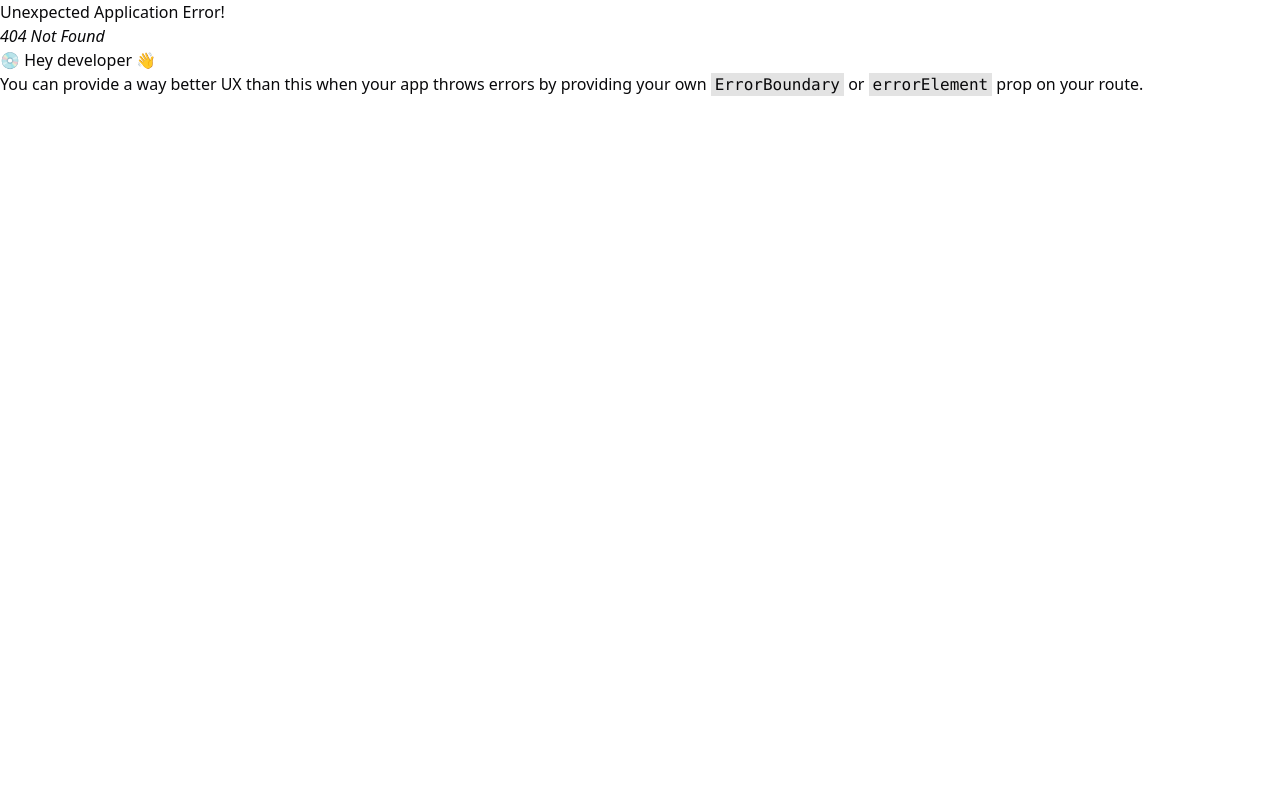
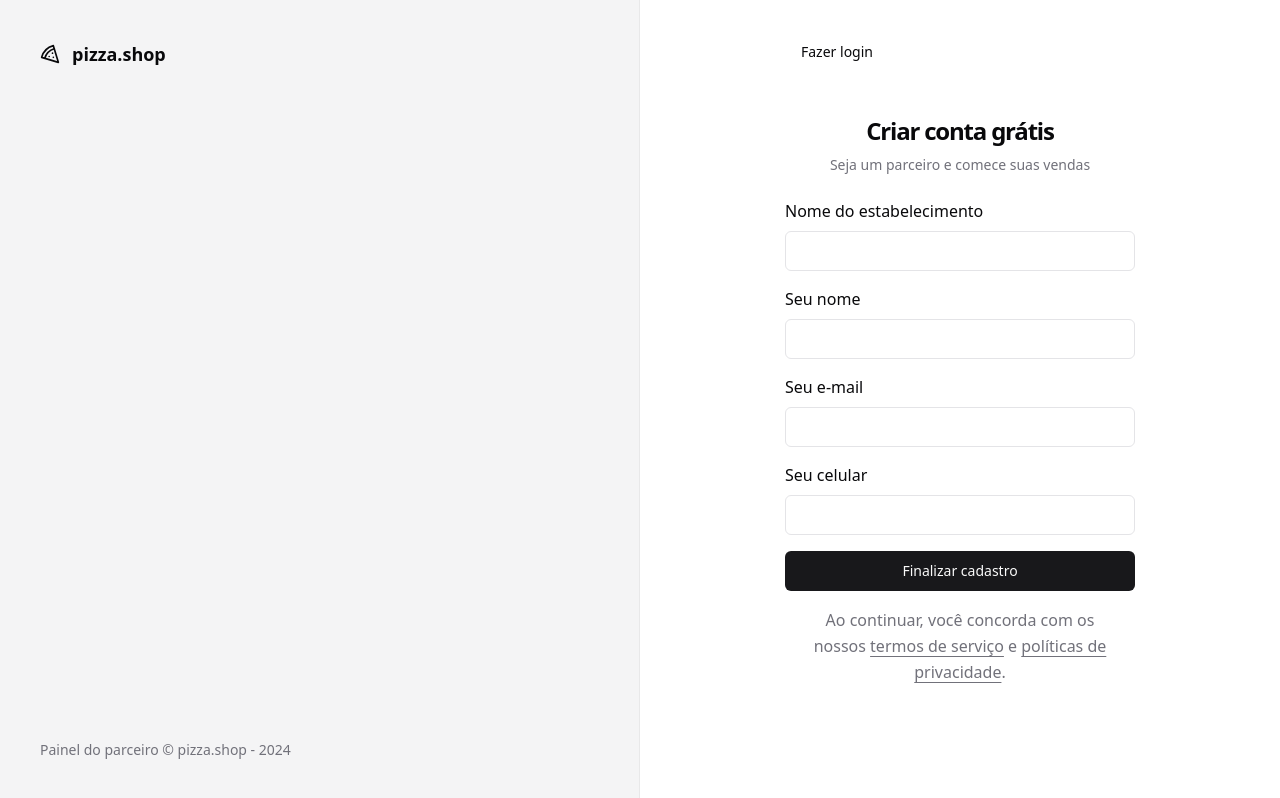
Before and after one commit to Gih2139Sanches/Pizza-Shop, a React app: page /sign-up in a window 1280 px wide. Before the commit this address had no page. Built offline with nearby package versions, Linux system fonts and the light colour scheme; the HTML template or start-up script is replaced by a standard one.

Commit message:
Criação da página de cadastro do resturante

```diff
--- a/src/pages/_layouts/auth.tsx
+++ b/src/pages/_layouts/auth.tsx
@@ -14,7 +14,7 @@
                 </footer>
             </div>
 
-            <div className='flex flex-col items-center justify-center'>
+            <div className='flex flex-col items-center justify-center relative'>
                 <Outlet />
             </div>
         </div>
--- a/src/pages/auth/sign-in.tsx
+++ b/src/pages/auth/sign-in.tsx
@@ -3,6 +3,7 @@
 import { Label } from "@radix-ui/react-label";
 import { Helmet } from "react-helmet-async";
 import {useForm} from 'react-hook-form';
+import { Link } from "react-router-dom";
 import {toast} from 'sonner'
 import { z } from 'zod'
 
@@ -36,6 +37,12 @@
         <>
             <Helmet title="Login" />
             <div className="p-8">
+                <Button variant="ghost" asChild className="absolute rigth-8 top-8">
+                    <Link to="/sign-up">
+                        Novo estabelecimento
+                    </Link>
+                </Button>
+
                 <div className="w-[350px] flex flex-col justify-center gap-6">
                     <div className="flex flex-col gap-2 text-center">
                         <h1 className="text-2xl font-semibold tracking-tighter">
--- /dev/null
+++ b/src/pages/auth/sign-up.tsx
@@ -0,0 +1,92 @@
+import { Button } from "@/components/ui/button";
+import { Input } from "@/components/ui/input";
+import { Label } from "@radix-ui/react-label";
+import { Helmet } from "react-helmet-async";
+import {useForm} from 'react-hook-form';
+import { Link, useNavigate } from "react-router-dom";
+import {toast} from 'sonner'
+import { z } from 'zod'
+
+const signUpForm = z.object({
+    restaurantName: z.string(),
+    managerName: z.string(),
+    phone: z.string(),
+    email: z.string().email(),
+})
+
+type SignUpForm = z.infer<typeof signUpForm>
+
+export function SignUp(){
+    const navigate = useNavigate()
+    const { register, handleSubmit, formState: {isSubmitting}} = useForm<SignUpForm>()
+
+    async function handleSignUp(data: SignUpForm){
+        try{
+            await new Promise((resolve) => setTimeout(resolve, 2000))
+
+            toast.success('Restaurante cadastrado com sucessso!', {
+                action: {
+                    label: 'Login',
+                    onClick: () => navigate('/sign-in')
+                }
+            })
+
+        } catch {
+            toast.error('Erro ao cadastrar restaurante')
+        }
+
+    }
+
+    return (
+        <>
+            <Helmet title="Cadastro" />
+            <div className="p-8">
+                <Button variant="ghost" asChild className="absolute rigth-8 top-8">
+                    <Link to="/sign-in">
+                        Fazer login
+                    </Link>
+                </Button>
+                <div className="w-[350px] flex flex-col justify-center gap-6">
+                    <div className="flex flex-col gap-2 text-center">
+                        <h1 className="text-2xl font-semibold tracking-tighter">
+                            Criar conta grátis
+                        </h1>
+                        <p className="text-sm text-muted-foreground">
+                            Seja um parceiro e comece suas vendas
+                        </p>
+                    </div>
+
+                    <form onSubmit={handleSubmit(handleSignUp)} className="space-y-4">
+                        <div className="space-y-2">
+                            <Label htmlFor="restaurantName">Nome do estabelecimento</Label>
+                            <Input type="text" id="restaurantName" {...register('restaurantName')}/>
+                        </div>
+
+                        <div className="space-y-2">
+                            <Label htmlFor="managerName">Seu nome</Label>
+                            <Input type="text" id="managerName" {...register('managerName')}/>
+                        </div>
+
+                        <div className="space-y-2">
+                            <Label htmlFor="email">Seu e-mail</Label>
+                            <Input type="email" id="email" {...register('email')}/>
+                        </div>
+
+                        <div className="space-y-2">
+                            <Label htmlFor="phone">Seu celular</Label>
+                            <Input type="tel" id="phone" {...register('phone')}/>
+                        </div>
+
+                        <Button disabled={isSubmitting} className="w-full" type="submit">
+                            Finalizar cadastro
+                        </Button>
+
+                        <p className="px-6 text-center text-am leading-relaxed text-muted-foreground">
+                            Ao continuar, você concorda com os nossos <a className="underline underline-offset-4" href="#">termos de serviço</a> e{' '} <a className="underline underline-offset-4" href="#">políticas de privacidade</a>.
+                        </p>
+                    </form>
+                </div>
+            </div>
+        </>
+    )
+}
--- a/src/routes.tsx
+++ b/src/routes.tsx
@@ -3,6 +3,7 @@
 import { SignIn } from "./pages/auth/sign-in";
 import { AppLayout } from "./pages/_layouts/app";
 import { AuthLayout } from "./pages/_layouts/auth";
+import { SignUp } from "./pages/auth/sign-up";
 
 export const router = createBrowserRouter([
     {
@@ -13,7 +14,10 @@
     {
         path: '/',
         element: <AuthLayout />,
-        children: [{path: '/sign-in', element: <SignIn />}]
+        children: [
+            {path: '/sign-in', element: <SignIn />},
+            {path: '/sign-up', element: <SignUp />}
+        ]
     }
 
 ])
```
